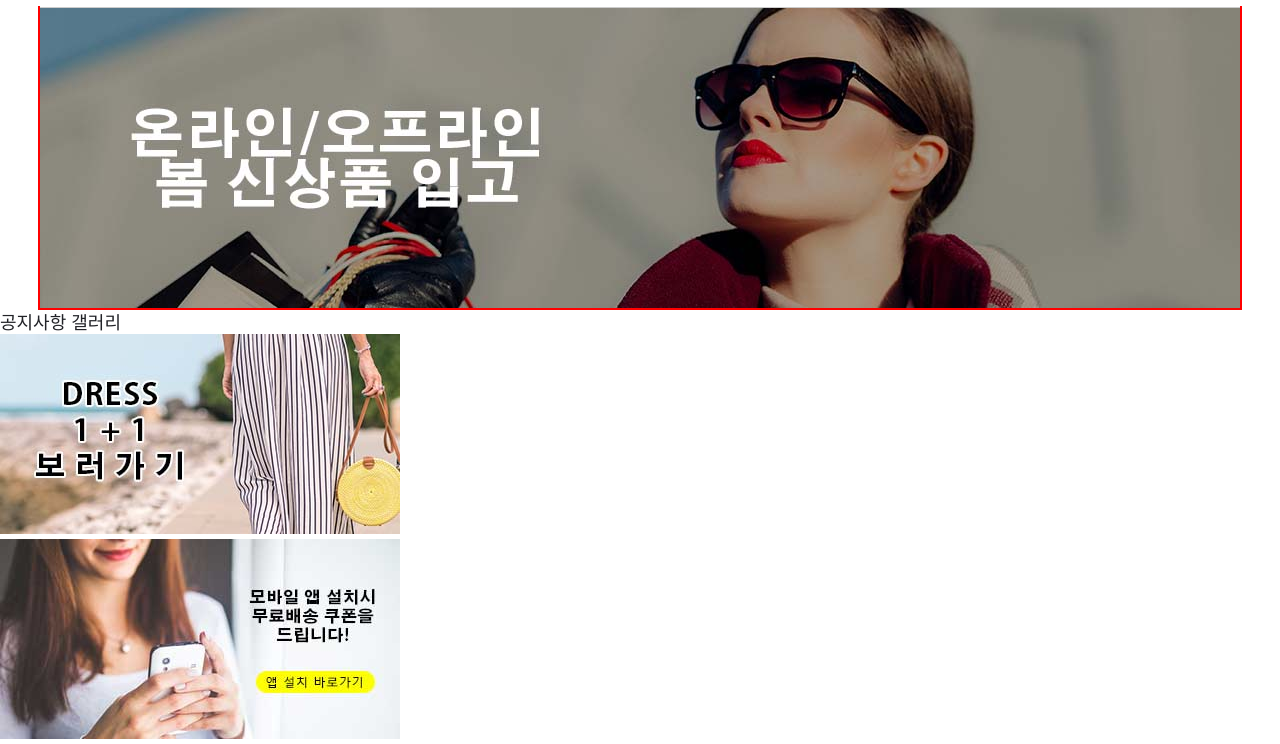
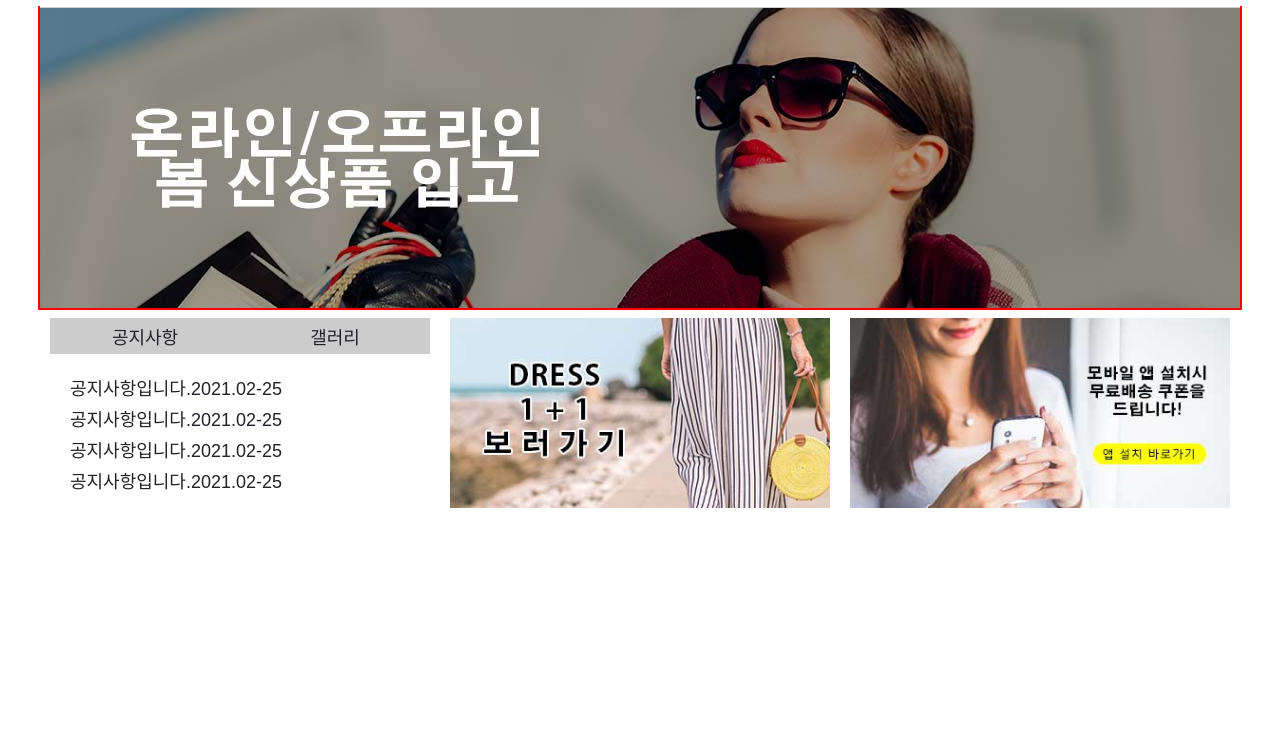
Before and after one commit to csslick/web-pass-2021-02, a plain HTML site: page index.html in a window 1280 px wide. Both pictures are taken after a click on the link "공지사항". Shown: the part 92-836 px from the top of the page. After the commit the page ends 800 px from the top, so only its background shows below. Drawn offline with Linux system fonts and the light colour scheme.

Commit message:
tab contents

```diff
--- a/css/style.css
+++ b/css/style.css
@@ -108,3 +108,52 @@ header > h1 {
 .sliders img {
     display: block;
 }
+
+#contents {
+    width: 1200px;
+    margin: 0 auto;
+    overflow: hidden;
+}
+
+#contents > article {
+    width: 400px;
+    float: left;
+    padding: 10px;
+}
+
+#contents .banner1 img,
+#contents .banner2 img{
+    width: 100%;
+}
+
+#contents .tab_menu .tab_group {
+    overflow: hidden;
+}
+#contents .tab_menu .tab_group a{
+    display: block;
+    width: 50%;
+    background: #ccc;
+    float: left;
+    text-align: center;
+    padding: 5px;
+}
+
+#notice {
+    display: none;
+/*    background: #ff0;*/
+    padding: 20px;
+}
+#notice.show {
+    display: block;
+}
+#notice ul li {
+    margin-bottom: 5px;
+}
+
+#gallery {
+    display: none;
+    padding: 20px;
+}
+#gallery.show {
+    display: block;
+}
--- a/index.html
+++ b/index.html
@@ -65,6 +65,19 @@
                 <a href="#">공지사항</a>
                 <a href="#">갤러리</a>
             </div>
+            <div id="notice" class="tab_content show">
+                <ul>
+                    <li><a href="#">공지사항입니다.</a><span>2021.02-25</span></li>
+                    <li><a href="#">공지사항입니다.</a><span>2021.02-25</span></li>
+                    <li><a href="#">공지사항입니다.</a><span>2021.02-25</span></li>
+                    <li><a href="#">공지사항입니다.</a><span>2021.02-25</span></li>
+                </ul>
+            </div>
+            <div id="gallery" class="tab_content">
+                <img src="http://placehold.it/108x120" alt="1">
+                <img src="http://placehold.it/108x120" alt="2">
+                <img src="http://placehold.it/108x120" alt="3">
+            </div>
         </article>
         <article class="banner1">
             <img src="./images/banner01.jpg" alt="banner1">
--- a/script/main.js
+++ b/script/main.js
@@ -36,3 +36,21 @@ $(function(){
     }, duration);
 
 });
+
+/* tab menu */
+$(function(){
+   $('.tab_group a').first().on('click', function(){
+       /* 기존 콘텐츠 제거 */
+       $('.tab_content').removeClass('show');
+       /* 현재 콘틴츠 표시 */
+       $('#notice').addClass('show');
+   });
+
+   $('.tab_group a').last().on('click', function(){
+       /* 기존 콘텐츠 제거 */
+       $('.tab_content').removeClass('show');
+       /* 현재 콘틴츠 표시 */
+       $('#gallery').addClass('show');
+   });
+
+});
```
